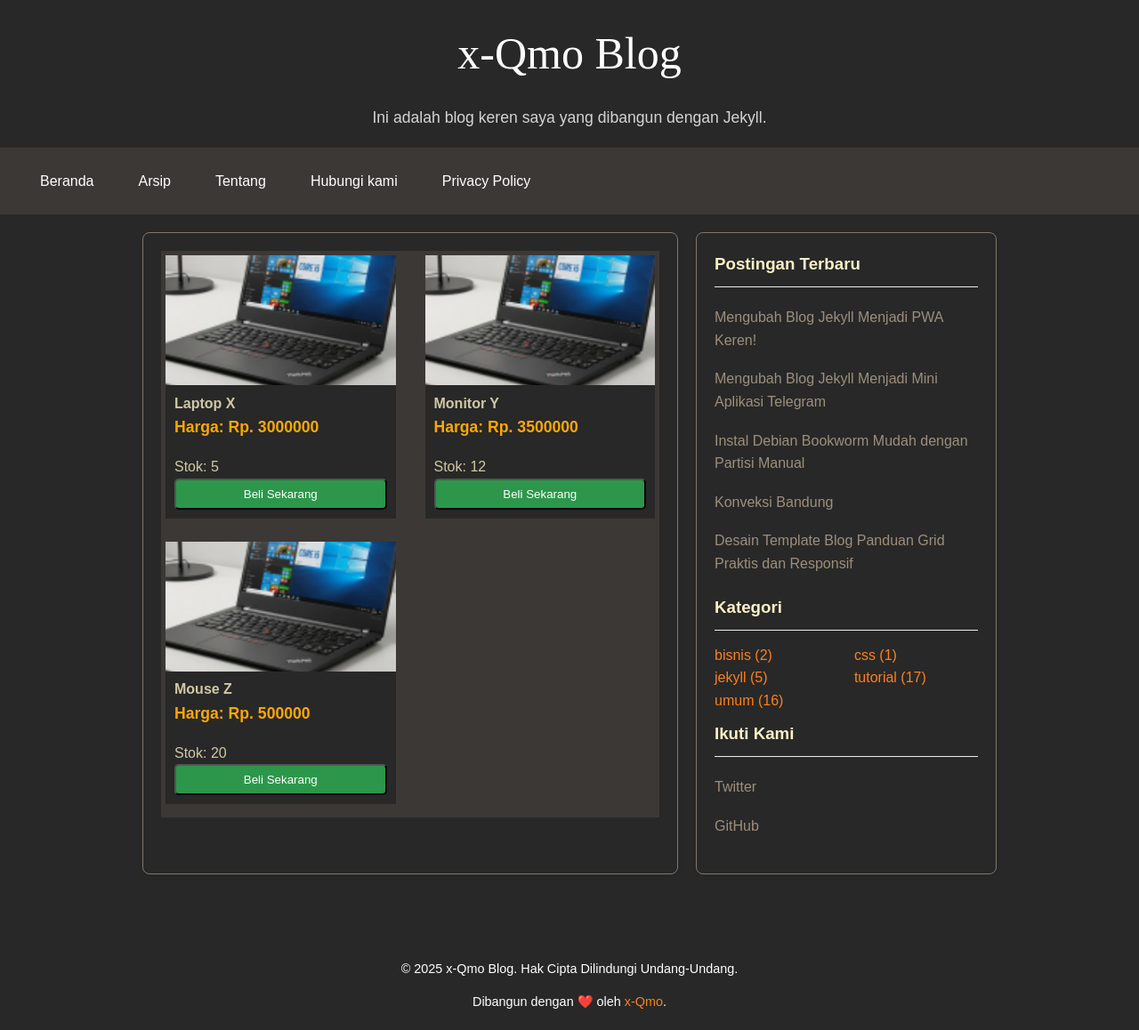
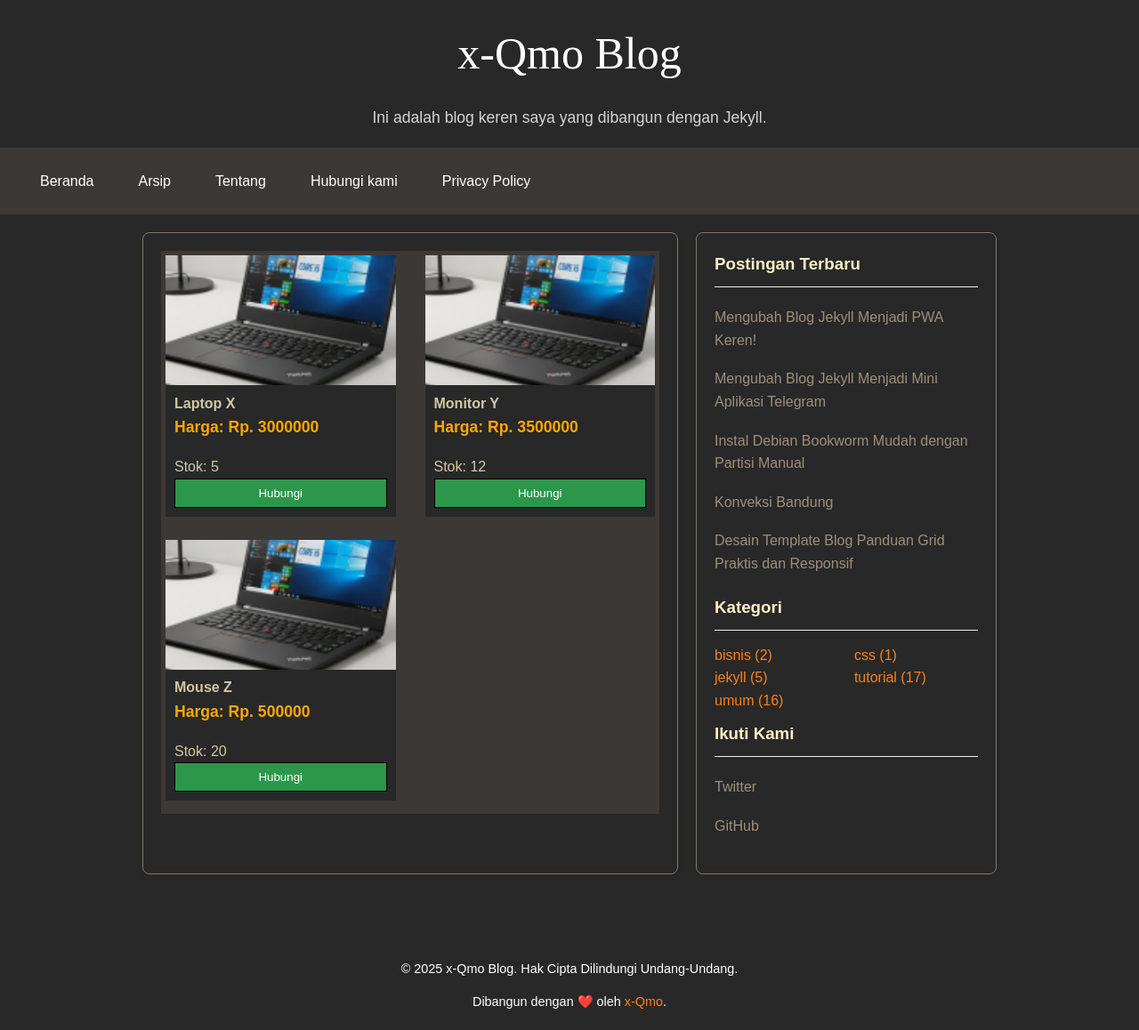
Before and after one commit to x-qmo/x-qmo.github.io, a Jekyll site: the page built from _produk/daftar-barang.md, in a window 1280 px wide and 1158 px high. Shown: the whole window at 89% size. Built offline with Jekyll 4.4.1, drawn with Linux system fonts in a browser that asks for light colours.

Commit message:
Update x-qmo-produk.html

```diff
--- a/_includes/x-qmo-produk.html
+++ b/_includes/x-qmo-produk.html
@@ -45,9 +45,9 @@ display: inline-block;
 background-color: #2c974b;
 color: white;
 padding: 8px 15px;
-border-radius: 5px;
 text-decoration: none;
 transition: background-color 0.3s ease;
+border: 1px solid #000;
 
 }
 .product-info h2 {
@@ -105,7 +105,7 @@ transition: background-color 0.3s ease;
         <p class="price">Harga: Rp. {{ item.harga | number_with_delimiter }}</p>
         <p class="stock">Stok: {{ item.stok }}</p>
         {% if item.stok > 0 %}
-            <button class="buy-button">Beli Sekarang</button>
+            <button class="buy-button">Hubungi</button>
         {% else %}
             <button class="out-of-stock-button" disabled>Stok Habis</button>
         {% endif %}
```
